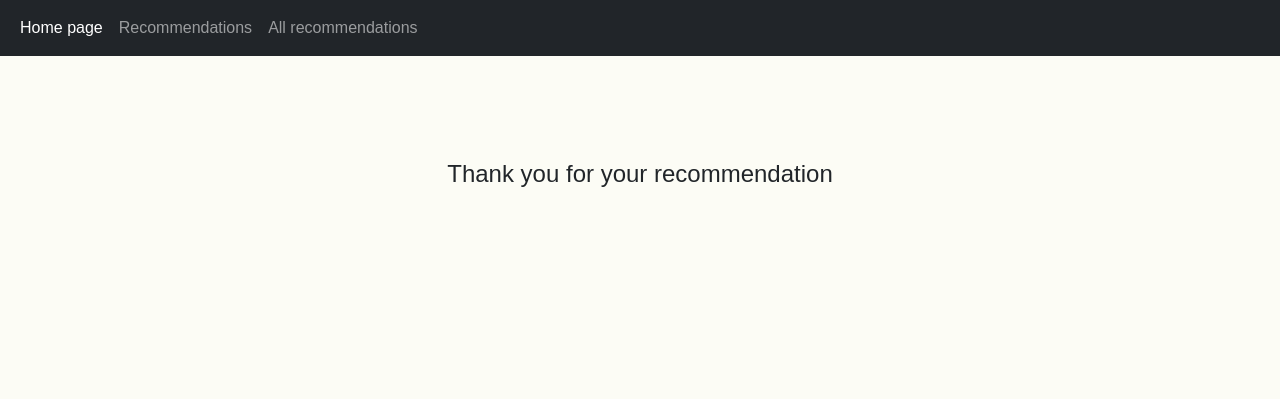
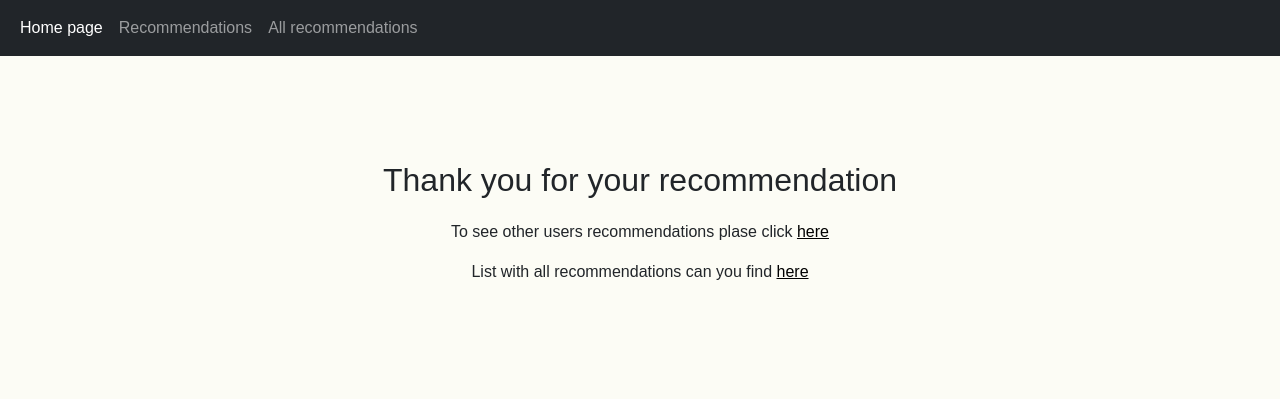
Before and after one commit to Kristof-nl/Movies, a Flask app: page /thanks in a window 1280 px wide. Shown: the top 399 px of the page. Run offline with Flask 2, Linux system fonts and the light colour scheme; some libraries are stand-ins or nearby versions; some web fonts are replaced.

Commit message:
Changes in thanks.html

```diff
--- a/main.py
+++ b/main.py
@@ -1,9 +1,10 @@
 import os, random, string
-from flask import Flask, render_template, request
+from flask import Flask, render_template, request, flash
 from pymongo import MongoClient
 from statistics import multimode
 from dotenv import load_dotenv
 load_dotenv()
+
 
 
 app = Flask(__name__)
@@ -55,8 +56,8 @@ def home():
         #Use capitalize to get every title with capital first character
         movie = request.form.get("title").capitalize()
         #If movie title is longer than 30 characters add "..." at the end
-        if len(movie) > 30:
-            movie = movie[:30] + "..."
+        if len(movie) > 25:
+            movie = movie[:25] + "..."
         else:
             movie
         #Add movie to datebase if user typed title
@@ -66,6 +67,7 @@ def home():
                 return render_template("thanks.html")
             # Prevent to add en empty data to the datebase
             else:
+                flash("Please write a title")
                 return render_template("home.html")
     else:
         return render_template("home.html")
--- a/static/css/syle.css
+++ b/static/css/syle.css
@@ -47,11 +47,15 @@ button {
 
 
  #thanks {
-    font-size: 20px;
+    font-size: 32px;
     text-align: center;
     display: block;
-    margin: 0 auto;
+    margin-bottom: 25px;
     padding: 100px;
+ }
+
+ #small_thx {
+     font-size: 16px;
  }
 
  p {
@@ -118,13 +122,13 @@ p {
 }
 
 #thx {
-    font-size: 24px
+    font-size: 32px
 }
 
 #alphabethic {
     color: black;
     width: 23%;
-    height: 500px;
+    height: 580px;
     float: left;
     margin: 10px;
     padding: 5px;
--- a/templates/thanks.html
+++ b/templates/thanks.html
@@ -5,5 +5,8 @@
 {% block content %}
 <div id="thanks">
     <p id="thx">Thank you for your recommendation</p>
+    <p id="small_thx">To see other users recommendations plase click <a href="/recommendations/">here</a> </p>
+    <p id="small_thx">List with all recommendations can you find <a href="/recommendations_all/">here</a> </p>
 </div>
+
 {% endblock %}
```
Also changed, not shown: templates/all_recommendations.html (+24 -22 lines), static/Movies_logo.png (deleted).
